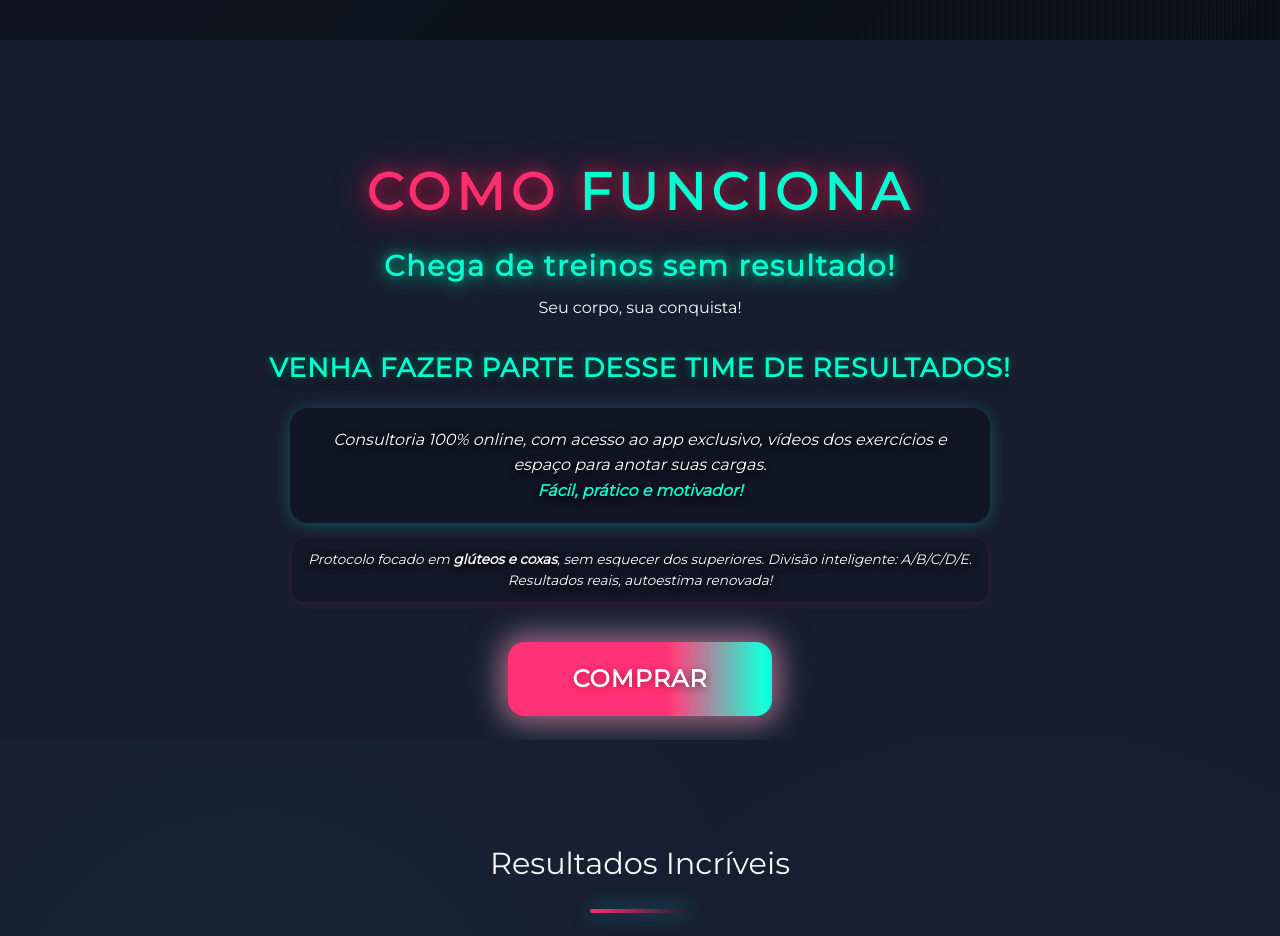
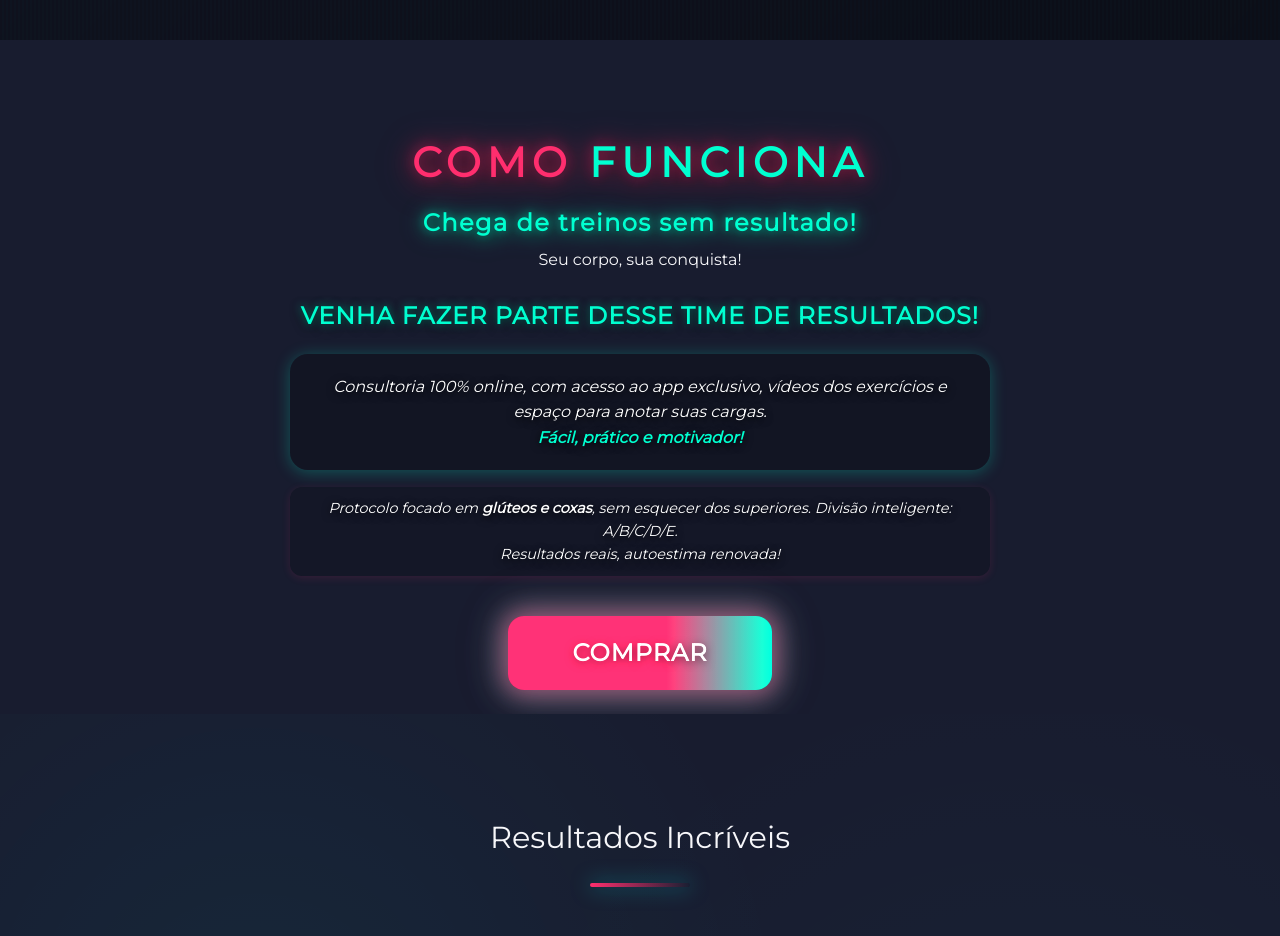
Before and after one commit to LuanOliveirags/Thiago-Bazillio, a plain HTML site: page index.html in a window 1280 px wide. Shown: the part 1700-2636 px from the top of the page. Drawn offline with nearby package versions, Linux system fonts and the light colour scheme.

Commit message:
Update style.css

```diff
--- a/css/style.css
+++ b/css/style.css
@@ -210,7 +210,7 @@ h1, h2, h3, h4, h5, h6, p, a, span, details, summary, div, label, input, button
 /* ===== COMO FUNCIONA ===== */
 .como-title {
   color: #ff2e6e;
-  font-size: 3.1rem;
+  font-size: 2.5rem;
   text-align: center;
   font-family: 'Montserrat', Arial, sans-serif;
   font-weight: 900;
@@ -226,7 +226,7 @@ h1, h2, h3, h4, h5, h6, p, a, span, details, summary, div, label, input, button
   text-align: center;
   color: #00ffd0;
   font-family: 'Montserrat', Arial, sans-serif;
-  font-size: 1.8rem;
+  font-size: 1.5rem;
   margin-top: 0.5em;
   margin-bottom: 0.2em;
   font-weight: 800;
@@ -238,7 +238,7 @@ h1, h2, h3, h4, h5, h6, p, a, span, details, summary, div, label, input, button
   text-align: center;
   color: #00ffd0;
   font-family: 'Montserrat', Arial, sans-serif;
-  font-size: 1.65rem;
+  font-size: 1.5rem;
   margin-top: 1.2em;
   font-weight: 700;
   text-shadow: 0 2px 12px #000, 0 0 8px #00ffd099;
@@ -268,7 +268,7 @@ h1, h2, h3, h4, h5, h6, p, a, span, details, summary, div, label, input, button
 }
 .como-protocolo {
   text-align: center;
-  font-size: 0.85rem;
+  font-size: 0.90rem;
   margin-top: 1.2em;
   color: #fff;
   max-width: 700px;
```
